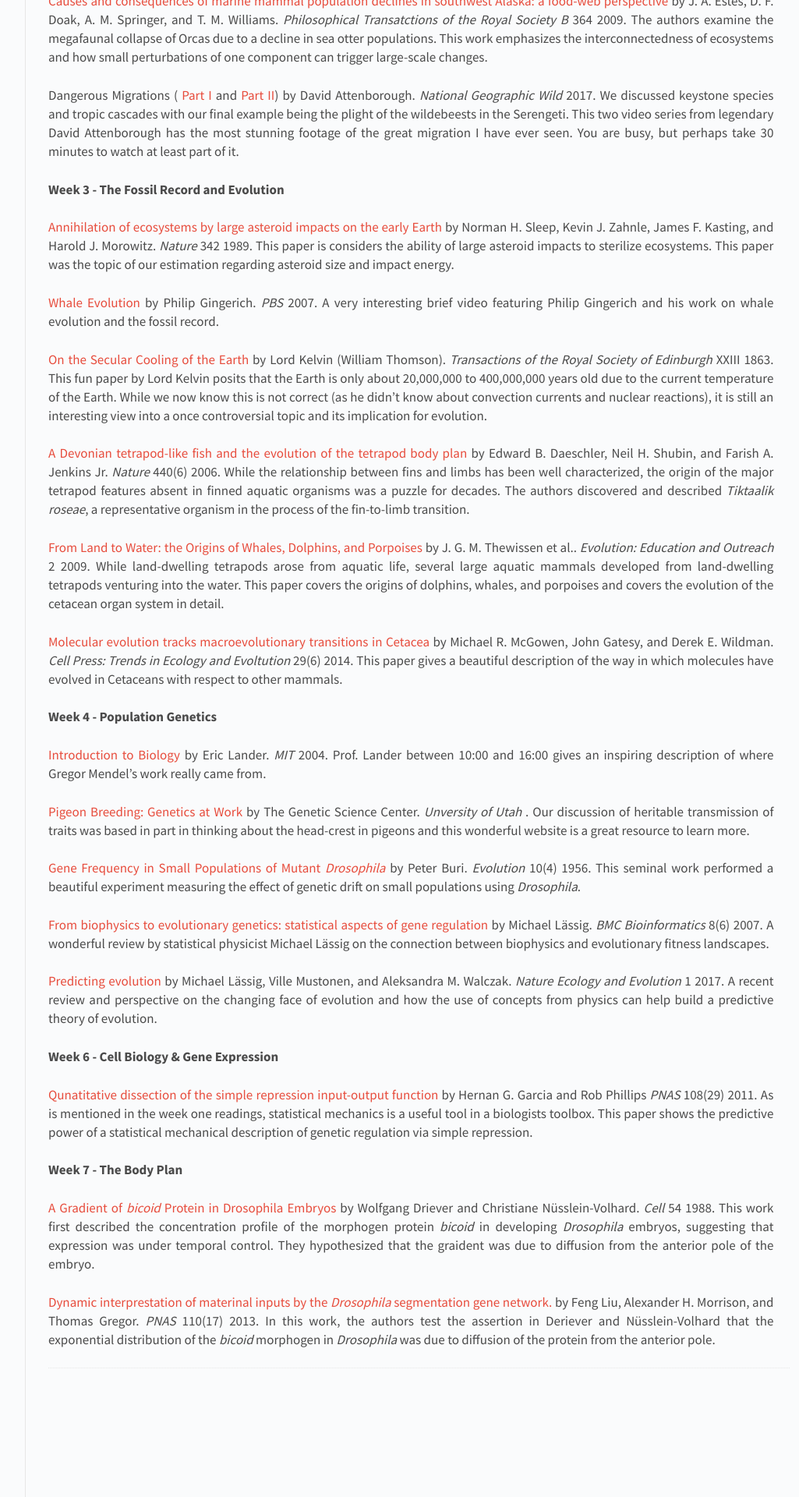
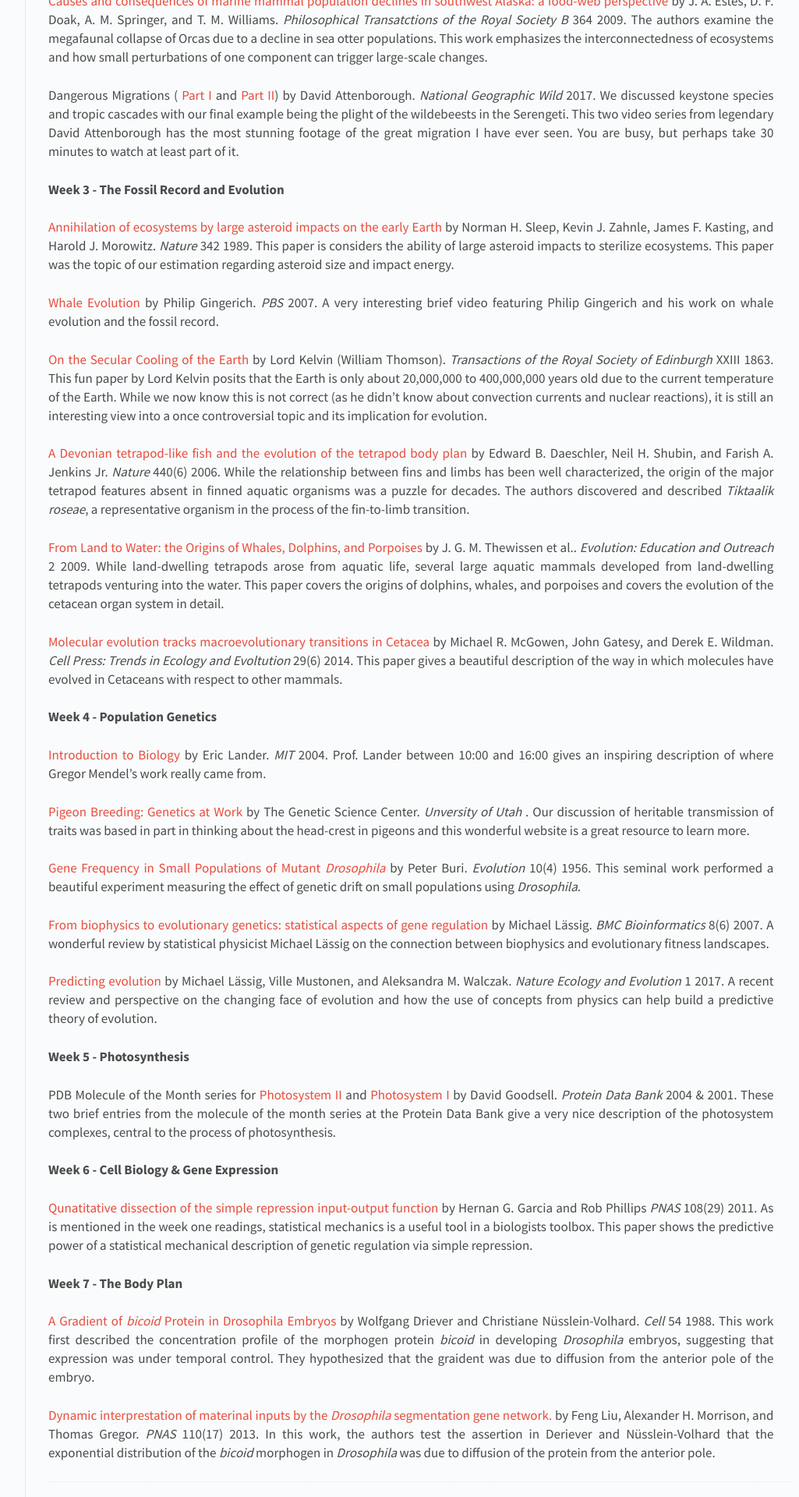
Before and after one commit to RPGroup-PBoC/bi1, a Jekyll site: the page built from _posts/2017-01-24-readings.md, in a window 1280 px wide. Shown: the part 2340-4260 px from the top of the page at 78% size, without its empty margins (240-1265 px from the left). Built offline with Jekyll 4.4.1, drawn with Linux system fonts in a browser that asks for light colours.

Commit message:
Added links to the photosystem structure entries

```diff
--- a/_data/papers.yaml
+++ b/_data/papers.yaml
@@ -222,6 +222,18 @@ the head-crest in pigeons and this wonderful website is a great resource to lear
     description:
       "A recent review and perspective on the changing face of evolution and how the use of concepts from physics can help build a predictive theory of evolution."
 
+Week 5 - Photosynthesis:
+
+  - title: PDB Molecule of the Month series for <a href="https://pdb101.rcsb.org/motm/59">Photosystem II </a> and <a href="https://pdb101.rcsb.org/motm/22"> Photosystem I </a>
+    author: "David Goodsell."
+    journal: "Protein Data Bank"
+    year: 2004 & 2001
+    description:
+     "These two brief entries from the molecule of the month series at the
+     Protein Data Bank give a very nice description of the photosystem
+     complexes, central to the process of photosynthesis."
+
+
 Week 6 - Cell Biology & Gene Expression:
   - title: "Qunatitative dissection of the simple repression input-output function"
     author: "Hernan G. Garcia and Rob Phillips"
```
Also changed, not shown: 5 other files.
